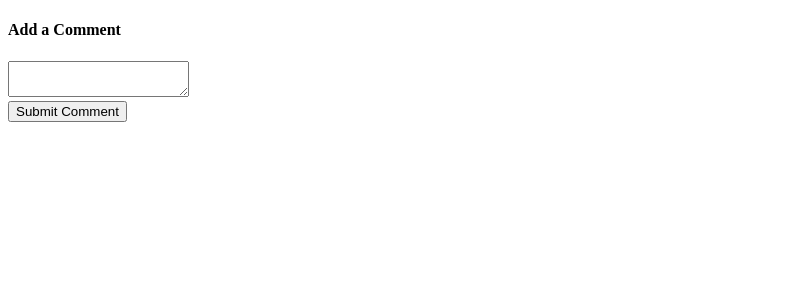
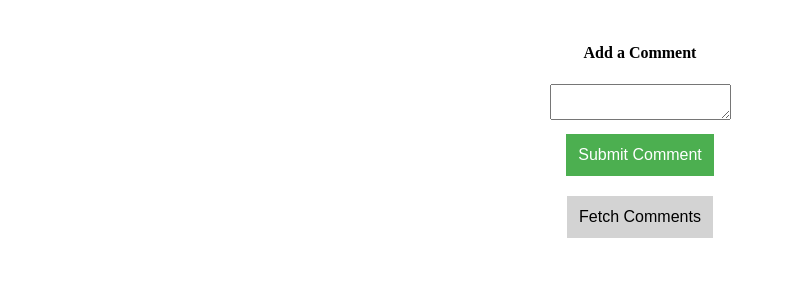
Before and after one commit to HarshaPrajapati601/testing-jest-react, a React (Create React App) app: page / in a window 1280 px wide. Shown: the top 300 px of the page, without its empty margins (0-786 px from the left). Built offline with nearby package versions, Linux system fonts and the light colour scheme.

Commit message:
Fetch action creator and axios setup

```diff
--- a/package.json
+++ b/package.json
@@ -5,13 +5,16 @@
   "dependencies": {
     "@testing-library/react": "^11.1.0",
     "@testing-library/user-event": "^12.1.10",
+    "axios": "^0.24.0",
     "enzyme": "^3.11.0",
     "enzyme-adapter-react-16": "^1.15.6",
+    "moxios": "^0.4.0",
     "react": "^16.14.0",
     "react-dom": "^16.14.0",
     "react-redux": "^7.2.6",
     "react-scripts": "4.0.3",
     "redux": "^4.1.2",
+    "redux-promise": "^0.6.0",
     "redux-thunk": "^2.4.1",
     "web-vitals": "^1.0.1"
   },
--- /dev/null
+++ b/src/Helpers/commentsHelper.js
@@ -0,0 +1,10 @@
+
+const getComments = (data) => {
+
+    return data.map(eachObj => {
+        return eachObj.name
+    })
+
+}
+
+export { getComments}
--- a/src/Root.js
+++ b/src/Root.js
@@ -1,12 +1,17 @@
 import React from 'react';
 import { Provider } from 'react-redux';
-import { createStore } from 'redux';
+import { createStore, applyMiddleware } from 'redux';
 import combineReducers from 'reducers';
+import reduxPromise from 'redux-promise';
+
 
 
 const Root = ({ children, initialState = {} }) => {
-    // const store = createStore(combineReducers);
-    const store = createStore(combineReducers, initialState);
+    const store = createStore(
+        combineReducers,
+        initialState,
+        applyMiddleware(reduxPromise)
+        );
     return(
         <Provider store={store}>
             {children}
--- a/src/actions/index.js
+++ b/src/actions/index.js
@@ -1,4 +1,5 @@
-import { SAVE_COMMENT } from './type';
+import axios from 'axios';
+import { SAVE_COMMENT, FETCH_COMMENTS } from './type';
 
 export function saveComment(comment) {
  return({
@@ -6,3 +7,16 @@ export function saveComment(comment) {
      payload: comment
  })
 }
+
+//to get the lsit of comments from api
+
+export function fetchComments() {
+    const response = axios.get('http://jsonplaceholder.typicode.com/comments');
+
+    return({
+        type: FETCH_COMMENTS,
+        payload: response
+    })
+
+
+}
--- a/src/actions/type.js
+++ b/src/actions/type.js
@@ -1 +1,2 @@
 export const SAVE_COMMENT = 'SAVE_COMMENT';
+export const FETCH_COMMENTS = 'fetch_comments'
--- a/src/components/CommentBox.js
+++ b/src/components/CommentBox.js
@@ -2,6 +2,34 @@ import React, { Component } from 'react';
 import { connect } from 'react-redux';
 import * as actions  from '../actions';
 
+const pageStyles = {
+    mainContainer: {
+        textAlign: 'center',
+        padding: 15
+    },
+    buttonSumbit: {
+        backgroundColor: '#4CAF50',
+        border: 'none',
+        color: 'white',
+        padding: 12,
+        textAlign: 'center',
+        textDecoration: 'none',
+        display: 'inline-block',
+        fontSize: 16,
+        margin: 10
+    },
+    buttonFetch: {
+        backgroundColor: 'lightGrey',
+        border: 'none',
+        padding: 12,
+        textAlign: 'center',
+        textDecoration: 'none',
+        display: 'inline-block',
+        fontSize: 16,
+        margin: 10
+    }
+
+}
 class CommentBox extends Component {
 
     constructor(props) {
@@ -20,7 +48,9 @@ class CommentBox extends Component {
     handleSubmit = (e) => {
         e.preventDefault();
         //todo = call an action creator and save the comment entered by the user.
-        this.props.saveComment(this.state.comment);
+        if(this.state.comment !== '') {
+            this.props.saveComment(this.state.comment);
+        }
         this.setState({
             comment: ''
         })
@@ -33,16 +63,25 @@ class CommentBox extends Component {
         //     throw new Error('I crashed!');
         //   }
         return(
+            <div style={pageStyles.mainContainer}>
             <form onSubmit={this.handleSubmit}>
                 <h4>Add a Comment</h4>
                 <textarea
                     value={comment ?? ''}
                     onChange={this.handleChange}
-                  />
-                <div>
-                    <button>Submit Comment</button>
+                />
+                <div className="cursor-pointer">
+                    <button
+                    style={pageStyles.buttonSumbit}>
+                        Submit Comment</button>
                 </div>
             </form>
+            <button className="cursor-pointer"
+            style={pageStyles.buttonFetch}
+             onClick={this.props.fetchComments}
+             >Fetch Comments
+             </button>
+            </div>
         )
     }
 }
--- a/src/components/CommentList.js
+++ b/src/components/CommentList.js
@@ -4,8 +4,8 @@ import { connect } from 'react-redux';
 class CommentList extends Component {
 
     renderComments = () => {
-        return this.props.comments.map(comment => {
-            return <li key={comment}> {comment}</li>
+        return this.props.comments.map((comment, index) => {
+            return <li key={index}> {comment}</li>
         })
     }
 
--- a/src/reducers/comments.js
+++ b/src/reducers/comments.js
@@ -1,9 +1,15 @@
-import { SAVE_COMMENT } from "actions/type";
+import { SAVE_COMMENT, FETCH_COMMENTS } from "actions/type";
+import { getComments } from "Helpers/commentsHelper";
 
 const commentsReducer = (state = [], action) => {
     switch(action.type) {
         case SAVE_COMMENT:
         return [ ...state, action.payload];
+
+        case FETCH_COMMENTS:
+            const data = action.payload.data;
+            const filteredData =  getComments(data);
+        return [ ...state, ...filteredData ]
         default:
              return state;
     }
```
Also changed, not shown: 1 other file (tests, documents, lock files or other folders).
